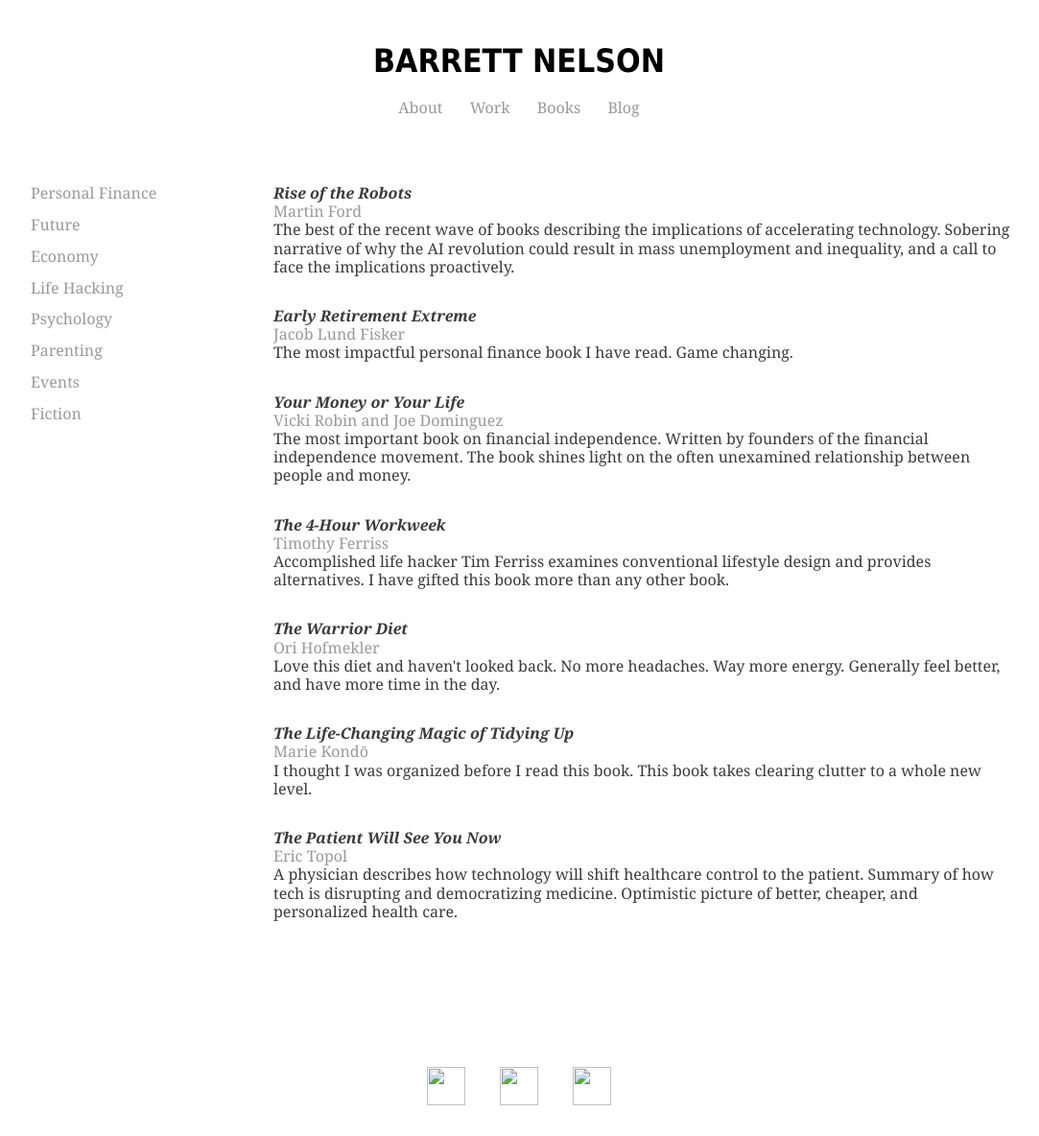
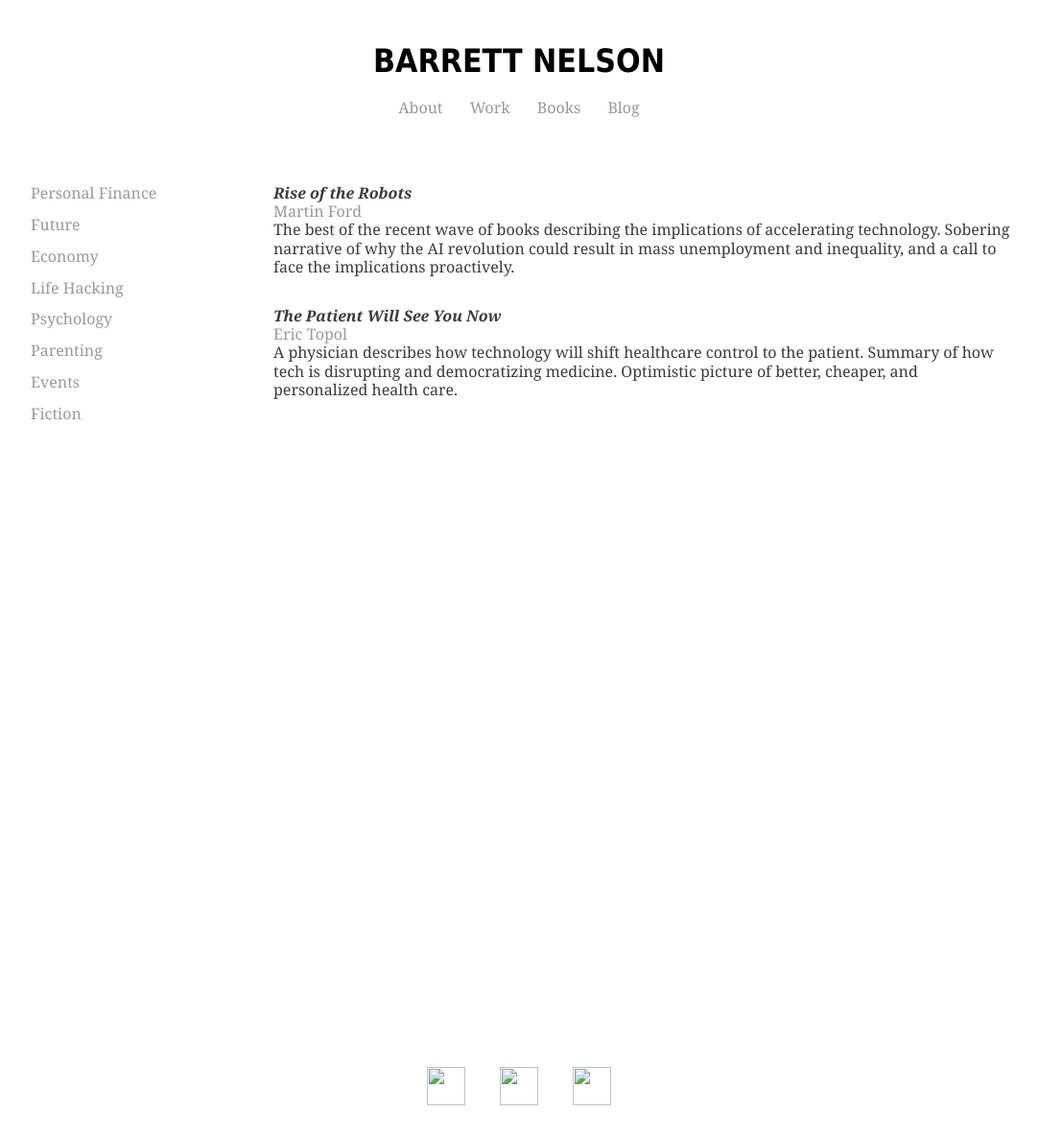
Before and after one commit to bstnel/bstnel.github.io, a Jekyll site: the page books/economy/index.html, which Jekyll copies as it is, in a window 1280 px wide. Shown: the whole page at 96% size, without its empty margins (99-1182 px from the left). Built offline with Jekyll 4.4.1, drawn with Linux system fonts in a browser that asks for light colours.

Commit message:
Update index.html

```diff
--- a/books/economy/index.html
+++ b/books/economy/index.html
@@ -50,31 +50,7 @@
   <h4>Martin Ford</h4>
   <h5>The best of the recent wave of books describing the implications of accelerating technology. Sobering narrative of why the AI revolution could result in mass unemployment and inequality, and a call to face the implications proactively. </h5>
   </p>
-            <p>
-          <h3>Early Retirement Extreme</h3>
-  <h4>Jacob Lund Fisker</h4>
-  <h5>The most impactful personal finance book I have read. Game changing. </h5>
-      </p>
-      <p>
-          <h3>Your Money or Your Life</h3>
-  <h4>Vicki Robin and Joe Dominguez</h4>
-  <h5>The most important book on financial independence. Written by founders of the financial independence movement. The book shines light on the often unexamined relationship between people and money. </h5>
-      </p>
-  <p>
-          <h3>The 4-Hour Workweek</h3>
-  <h4>Timothy Ferriss</h4>
-  <h5>Accomplished life hacker Tim Ferriss examines conventional lifestyle design and provides alternatives. I have gifted this book more than any other book.</h5>
-      </p>
-<p>
-          <h3>The Warrior Diet</h3>
-  <h4>Ori Hofmekler</h4>
-  <h5>Love this diet and haven't looked back. No more headaches. Way more energy. Generally feel better, and have more time in the day. </h5>
-      </p>
-        <p>
-          <h3>The Life-Changing Magic of Tidying Up</h3>
-  <h4>Marie Kondō</h4>
-  <h5>I thought I was organized before I read this book. This book takes clearing clutter to a whole new level. </h5>
-      </p>
+
       <p>
           <h3>The Patient Will See You Now</h3>
   <h4>Eric Topol</h4>
```
